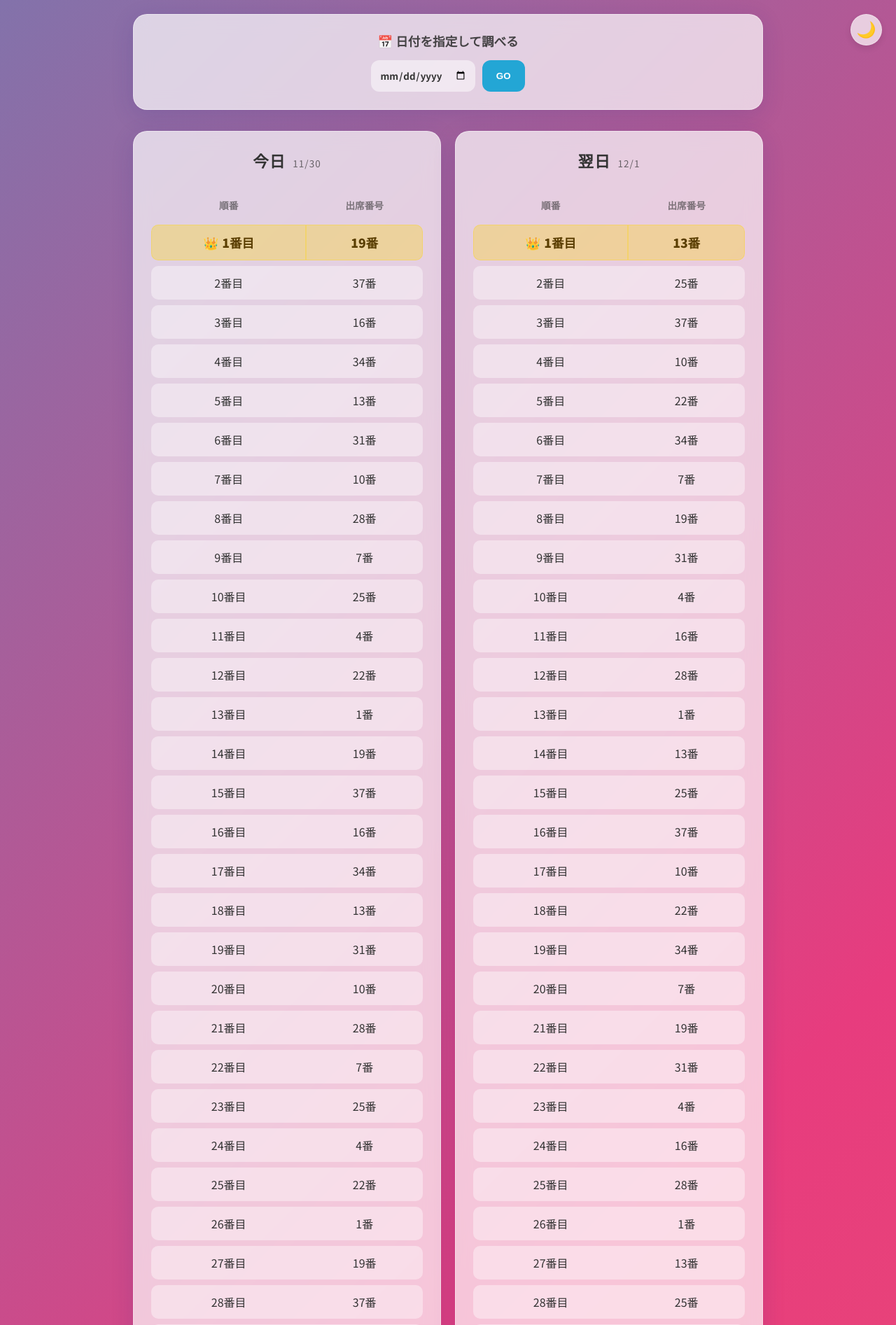
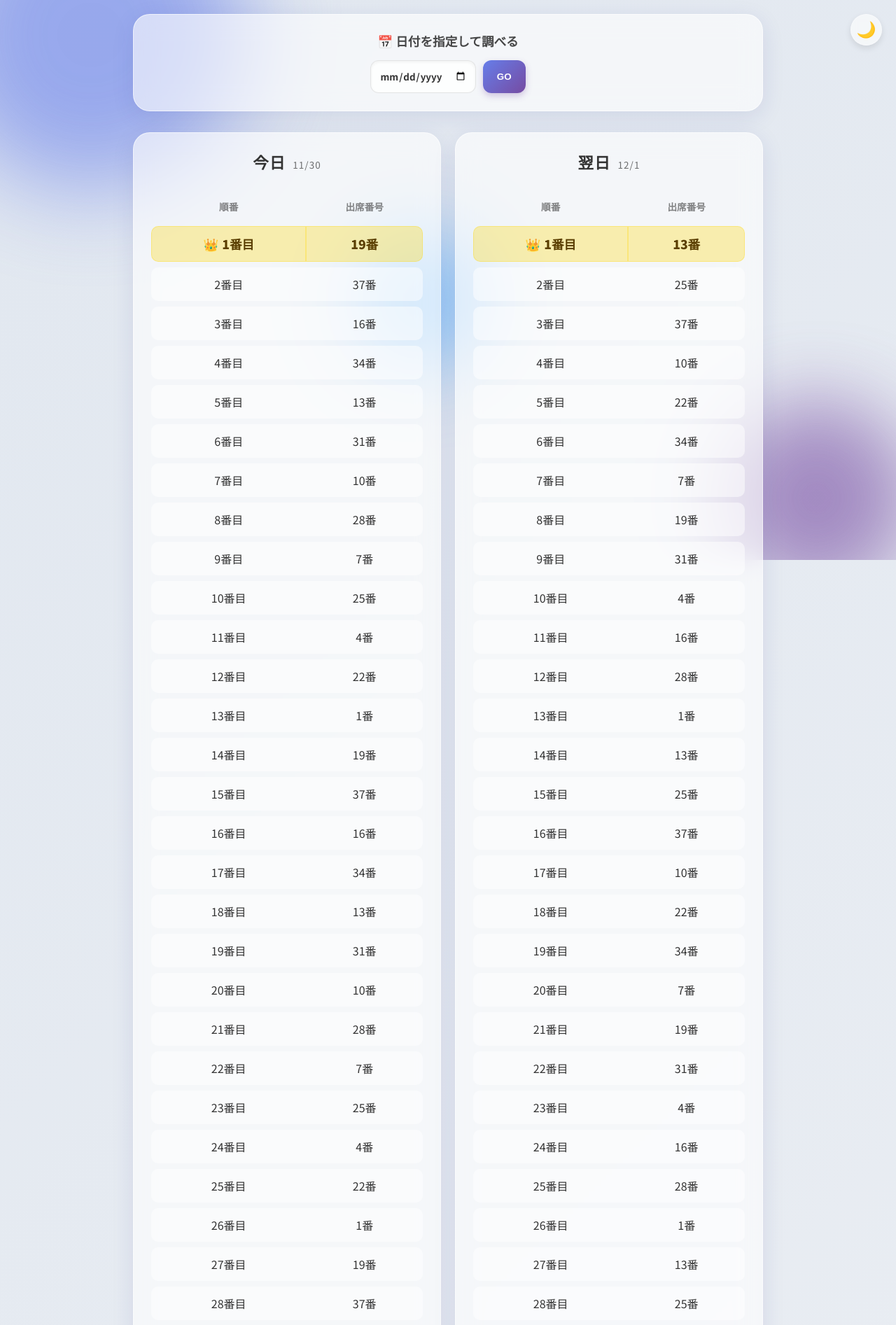
Before and after one commit to hansamubanana-wq/Su-gakukatou, a Flask app: page / in a window 1280 px wide. Shown: the top 1893 px of the page at 70% size. Run offline with Flask 3, Linux system fonts and the light colour scheme; some libraries are stand-ins or nearby versions.

Commit message:
Ultra Polish: Add Confetti and Floating Orbs

```diff
--- a/static/style.css
+++ b/static/style.css
@@ -1,27 +1,22 @@
 /* ========================================= */
-/* 🎨 1. 色と変数の設定 (グラスモーフィズム用) */
+/* 🎨 1. 色と変数の設定                      */
 /* ========================================= */
 :root {
-    /* ライトモード */
-    --bg-gradient: linear-gradient(-45deg, #ee7752, #e73c7e, #23a6d5, #23d5ab);
+    --bg-gradient: linear-gradient(-45deg, #f3f4f6, #e2e8f0, #f1f5f9);
     --text-color: #333333;
-    /* ガラスの質感 */
-    --glass-bg: rgba(255, 255, 255, 0.7);
-    --glass-border: 1px solid rgba(255, 255, 255, 0.4);
-    --glass-shadow: 0 8px 32px 0 rgba(31, 38, 135, 0.15);
+    --glass-bg: rgba(255, 255, 255, 0.6); /* 透明度を上げて透け感をUP */
+    --glass-border: 1px solid rgba(255, 255, 255, 0.6);
+    --glass-shadow: 0 8px 32px 0 rgba(31, 38, 135, 0.1);
 
-    --accent-color: #23a6d5;
-    --highlight-bg: rgba(255, 215, 0, 0.3); /* ゴールドの透け感 */
+    --accent-color: #667eea;
+    --highlight-bg: rgba(255, 215, 0, 0.3);
     --highlight-text: #5a3e00;
 }
 
-/* ダークモード */
 body.dark-mode {
-    /* ダークモード用の背景（少し暗めのオーロラ） */
-    --bg-gradient: linear-gradient(-45deg, #1a1a2e, #16213e, #0f3460, #533483);
+    --bg-gradient: linear-gradient(-45deg, #0f172a, #1e293b, #0f172a);
     --text-color: #f0f0f0;
-    /* 黒ガラスの質感 */
-    --glass-bg: rgba(20, 20, 20, 0.75);
+    --glass-bg: rgba(20, 20, 20, 0.6);
     --glass-border: 1px solid rgba(255, 255, 255, 0.1);
     --glass-shadow: 0 8px 32px 0 rgba(0, 0, 0, 0.5);
 
@@ -31,7 +26,7 @@ body.dark-mode {
 }
 
 /* ========================================= */
-/* 🌊 2. 背景アニメーション                  */
+/* 🌊 2. 背景とオーブ                        */
 /* ========================================= */
 body {
     font-family: 'Noto Sans JP', sans-serif;
@@ -39,13 +34,11 @@ body {
     padding: 20px;
     min-height: 100vh;
     color: var(--text-color);
-
-    /* 動くグラデーション背景 */
     background: var(--bg-gradient);
     background-size: 400% 400%;
-    animation: gradientBG 15s ease infinite;
-
-    -webkit-font-smoothing: antialiased;
+    animation: gradientBG 20s ease infinite;
+    position: relative;
+    overflow-x: hidden;
 }
 
 @keyframes gradientBG {
@@ -54,35 +47,89 @@ body {
     100% { background-position: 0% 50%; }
 }
 
-/* コンテンツ幅の制限 */
+/* ✨浮遊する光の玉 */
+.background-orbs {
+    position: fixed;
+    top: 0;
+    left: 0;
+    width: 100%;
+    height: 100%;
+    z-index: -1; /* 一番後ろへ */
+    pointer-events: none;
+    overflow: hidden;
+}
+
+.orb {
+    position: absolute;
+    border-radius: 50%;
+    filter: blur(60px); /* ぼかし */
+    opacity: 0.6;
+    animation: float 20s infinite ease-in-out;
+}
+
+.orb-1 {
+    width: 400px;
+    height: 400px;
+    background: #667eea;
+    top: -100px;
+    left: -100px;
+    animation-delay: 0s;
+}
+
+.orb-2 {
+    width: 300px;
+    height: 300px;
+    background: #764ba2;
+    bottom: -50px;
+    right: -50px;
+    animation-delay: -5s;
+}
+
+.orb-3 {
+    width: 200px;
+    height: 200px;
+    background: #4facfe;
+    top: 40%;
+    left: 40%;
+    animation-delay: -10s;
+}
+
+/* オーブの動き */
+@keyframes float {
+    0%, 100% { transform: translate(0, 0) scale(1); }
+    33% { transform: translate(30px, -50px) scale(1.1); }
+    66% { transform: translate(-20px, 20px) scale(0.9); }
+}
+
 .app-wrapper {
-    max-width: 900px; /* PCでは少し広く */
+    max-width: 900px;
     margin: 0 auto;
+    position: relative; /* z-indexを効かせるため */
+    z-index: 1;
 }
 
 /* ========================================= */
-/* 🧊 3. グラスモーフィズム (ガラスのカード) */
+/* 🧊 3. グラスモーフィズム                  */
 /* ========================================= */
 .glass-card {
     background: var(--glass-bg);
-    backdrop-filter: blur(12px); /* すりガラス効果 */
-    -webkit-backdrop-filter: blur(12px);
-    border-radius: 20px;
+    backdrop-filter: blur(16px); /* すりガラス強度UP */
+    -webkit-backdrop-filter: blur(16px);
+    border-radius: 24px;
     border: var(--glass-border);
     box-shadow: var(--glass-shadow);
     padding: 25px;
     margin-bottom: 30px;
 }
 
-/* PCレイアウト：横並び */
 @media (min-width: 768px) {
     .main-grid {
         display: grid;
-        grid-template-columns: 1fr 1fr; /* 2列 */
+        grid-template-columns: 1fr 1fr;
         gap: 20px;
     }
     .glass-card {
-        margin-bottom: 0; /* グリッド内の余白はgapで調整 */
+        margin-bottom: 0;
     }
     .search-container, .search-result-area {
         margin-bottom: 30px;
@@ -92,8 +139,6 @@ body {
 /* ========================================= */
 /* 📝 4. 各要素のデザイン                    */
 /* ========================================= */
-
-/* タイトル */
 h1 {
     font-size: 1.4em;
     text-align: center;
@@ -114,9 +159,7 @@ h1 {
 }
 
 /* 検索エリア */
-.search-container {
-    text-align: center;
-}
+.search-container { text-align: center; }
 .search-container h2 {
     margin-top: 0;
     font-size: 1.1em;
@@ -130,27 +173,34 @@ form {
 input[type="date"] {
     padding: 12px;
     border-radius: 12px;
-    border: none;
-    background: rgba(255,255,255,0.5); /* 半透明 */
+    border: 1px solid rgba(0,0,0,0.1);
+    background: rgba(255,255,255,0.8);
     color: #333;
     font-family: inherit;
     font-weight: bold;
     outline: none;
+    box-shadow: inset 0 2px 4px rgba(0,0,0,0.05);
 }
 body.dark-mode input[type="date"] {
-    background: rgba(0,0,0,0.3);
+    background: rgba(0,0,0,0.5);
     color: white;
+    border: 1px solid rgba(255,255,255,0.2);
 }
 
 button {
     padding: 12px 20px;
-    background: var(--accent-color);
+    background: linear-gradient(135deg, #667eea 0%, #764ba2 100%);
     color: white;
     border: none;
     border-radius: 12px;
     font-weight: bold;
     cursor: pointer;
-    transition: transform 0.1s;
+    transition: transform 0.1s, box-shadow 0.2s;
+    box-shadow: 0 4px 10px rgba(118, 75, 162, 0.3);
+}
+body.dark-mode button {
+    background: linear-gradient(135deg, #4facfe 0%, #00f2fe 100%);
+    box-shadow: 0 4px 10px rgba(0, 242, 254, 0.3);
 }
 button:active { transform: scale(0.95); }
 
@@ -158,10 +208,9 @@ button:active { transform: scale(0.95); }
 table {
     width: 100%;
     border-collapse: separate;
-    border-spacing: 0 8px; /* 行の間隔を空ける */
+    border-spacing: 0 8px;
     margin-top: 10px;
 }
-
 th {
     padding: 10px;
     font-size: 0.85em;
@@ -169,28 +218,29 @@ th {
     opacity: 0.6;
     text-align: center;
 }
-
 td {
-    background: rgba(255,255,255,0.4); /* 行ごとの薄いガラス */
+    background: rgba(255,255,255,0.5);
     padding: 12px;
     text-align: center;
     font-weight: 500;
+    transition: transform 0.2s;
 }
 body.dark-mode td {
-    background: rgba(255,255,255,0.05);
+    background: rgba(255,255,255,0.08);
+}
+tr:hover td {
+    transform: scale(1.02); /* ホバー時に少し浮く */
+    z-index: 10;
 }
 
-/* 行の角丸処理 */
 tr td:first-child { border-radius: 10px 0 0 10px; }
 tr td:last-child { border-radius: 0 10px 10px 0; }
 
-/* 👑 1位のデザイン */
 tr.highlight td {
     background: var(--highlight-bg);
     color: var(--highlight-text);
     font-weight: 900;
     font-size: 1.1em;
-    position: relative;
     border: 1px solid rgba(255, 215, 0, 0.3);
 }
 tr.highlight td:first-child::before {
@@ -204,17 +254,17 @@ tr.highlight td:first-child::before {
     width: 100%;
     margin-top: 20px;
     padding: 12px;
-    background: rgba(255,255,255,0.1);
+    background: rgba(255,255,255,0.2);
     border: 1px solid var(--text-color);
     color: var(--text-color);
-    border-radius: 30px; /* 丸ボタン */
+    border-radius: 30px;
     font-weight: bold;
     cursor: pointer;
     transition: all 0.3s;
 }
 .copy-btn:hover {
     background: var(--text-color);
-    color: var(--bg-color); /* 反転 */
+    color: var(--glass-bg);
 }
 .copy-btn.copied {
     background: #4cd964;
@@ -244,24 +294,13 @@ tr.highlight td:first-child::before {
     padding: 0;
 }
 
-/* ========================================= */
-/* ✨ アニメーション設定                     */
-/* ========================================= */
+/* アニメーション */
 @keyframes fadeInUp {
     from { opacity: 0; transform: translateY(10px); }
     to { opacity: 1; transform: translateY(0); }
 }
-
-.glass-card {
-    animation: fadeInUp 0.6s ease-out forwards;
-}
-
-tbody tr {
-    opacity: 0;
-    animation: fadeInUp 0.4s ease-out forwards;
-}
-
-/* 順番に表示 */
+.glass-card { animation: fadeInUp 0.6s ease-out forwards; }
+tbody tr { opacity: 0; animation: fadeInUp 0.4s ease-out forwards; }
 tbody tr:nth-child(1) { animation-delay: 0.1s; }
 tbody tr:nth-child(2) { animation-delay: 0.15s; }
 tbody tr:nth-child(3) { animation-delay: 0.2s; }
--- a/templates/index.html
+++ b/templates/index.html
@@ -28,8 +28,16 @@
     <link rel="icon" href="{{ url_for('static', filename='favicon.png') }}" type="image/png">
 
     <link rel="stylesheet" href="{{ url_for('static', filename='style.css') }}">
+
+    <script src="https://cdn.jsdelivr.net/npm/canvas-confetti@1.6.0/dist/confetti.browser.min.js"></script>
 </head>
 <body>
+
+    <div class="background-orbs">
+        <div class="orb orb-1"></div>
+        <div class="orb orb-2"></div>
+        <div class="orb orb-3"></div>
+    </div>
 
     <div class="theme-switch-wrapper">
         <button id="theme-toggle">🌙</button>
@@ -97,10 +105,10 @@
 
     <script>
         document.addEventListener('DOMContentLoaded', () => {
-            // コピー機能
+            // コピー機能 + 紙吹雪
             const copyButtons = document.querySelectorAll('.copy-btn');
             copyButtons.forEach(button => {
-                button.addEventListener('click', () => {
+                button.addEventListener('click', (e) => {
                     const targetId = button.getAttribute('data-target');
                     const table = document.getElementById(targetId);
                     if (!table) return;
@@ -115,6 +123,20 @@
                         const originalText = button.textContent;
                         button.textContent = 'OK! ✨';
                         button.classList.add('copied');
+
+                        // ✨紙吹雪発射！ (ボタンの位置から飛ばす)
+                        const rect = button.getBoundingClientRect();
+                        const x = (rect.left + rect.width / 2) / window.innerWidth;
+                        const y = (rect.top + rect.height / 2) / window.innerHeight;
+
+                        confetti({
+                            particleCount: 100,
+                            spread: 70,
+                            origin: { x: x, y: y },
+                            colors: ['#667eea', '#764ba2', '#f6d365', '#fda085'],
+                            zIndex: 9999
+                        });
+
                         setTimeout(() => {
                             button.textContent = originalText;
                             button.classList.remove('copied');
```
